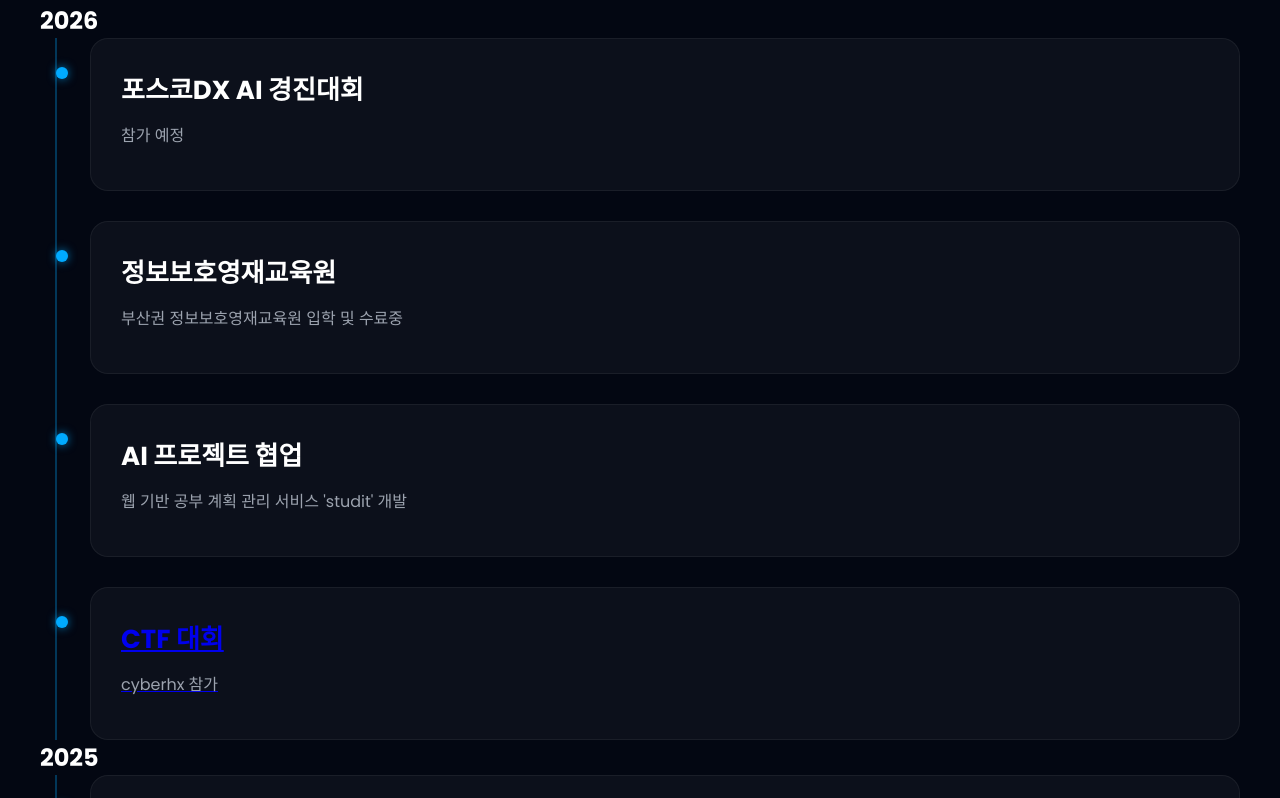
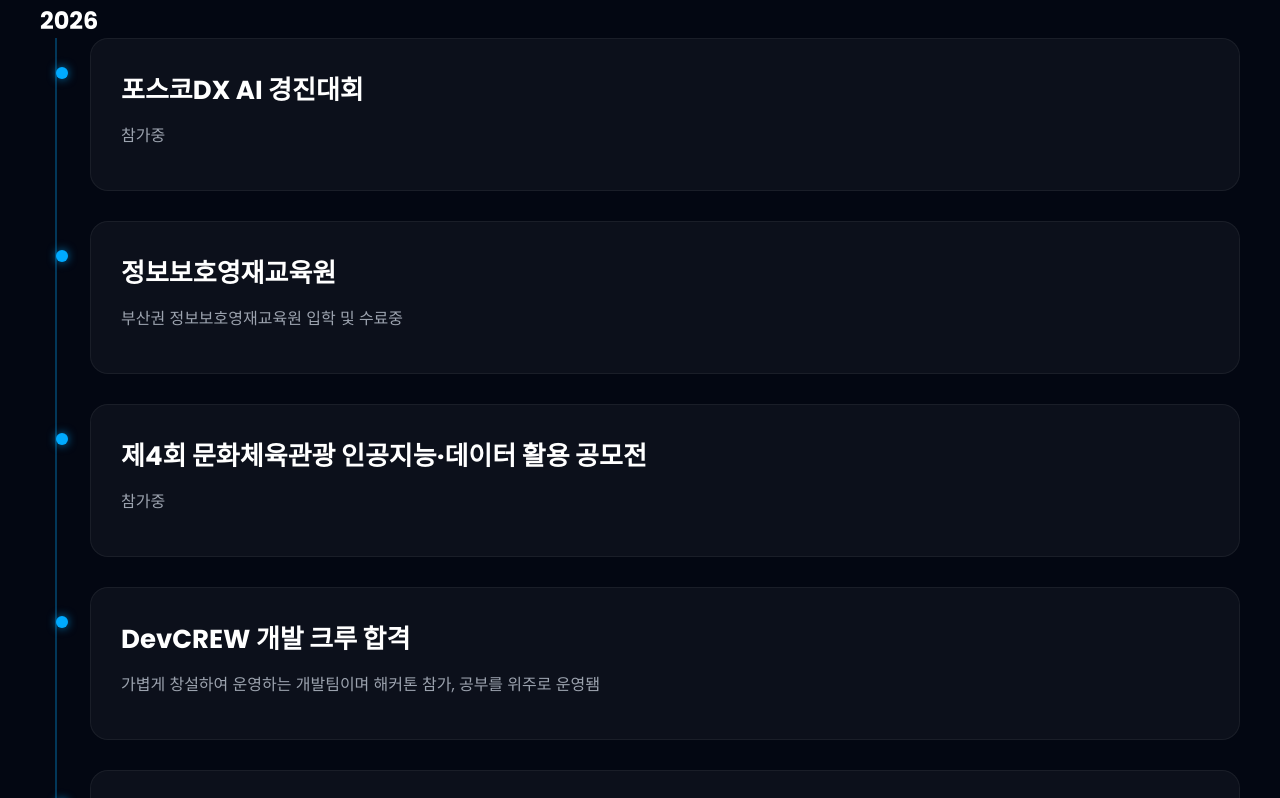
Before and after one commit to c1ov3r-x/2nd, a plain HTML site: page index.html in a window 1280 px wide. Shown: the part 2719-3517 px from the top of the page. Drawn offline with Linux system fonts and the light colour scheme.

Commit message:
Update index.html

```diff
--- a/index.html
+++ b/index.html
@@ -126,12 +126,22 @@
 
         <div class="timeline-card">
           <h3>포스코DX AI 경진대회</h3>
-          <p>참가 예정</p>
+          <p>참가중</p>
         </div>
 
         <div class="timeline-card">
           <h3>정보보호영재교육원</h3>
           <p>부산권 정보보호영재교육원 입학 및 수료중</p>
+        </div>
+
+        <div class="timeline-card">
+          <h3>제4회 문화체육관광 인공지능·데이터 활용 공모전</h3>
+          <p>참가중</p>
+        </div>
+
+        <div class="timeline-card">
+          <h3>DevCREW 개발 크루 합격</h3>
+          <p>가볍게 창설하여 운영하는 개발팀이며 해커톤 참가, 공부를 위주로 운영됌</p>
         </div>
 
         <div class="timeline-card">
```
